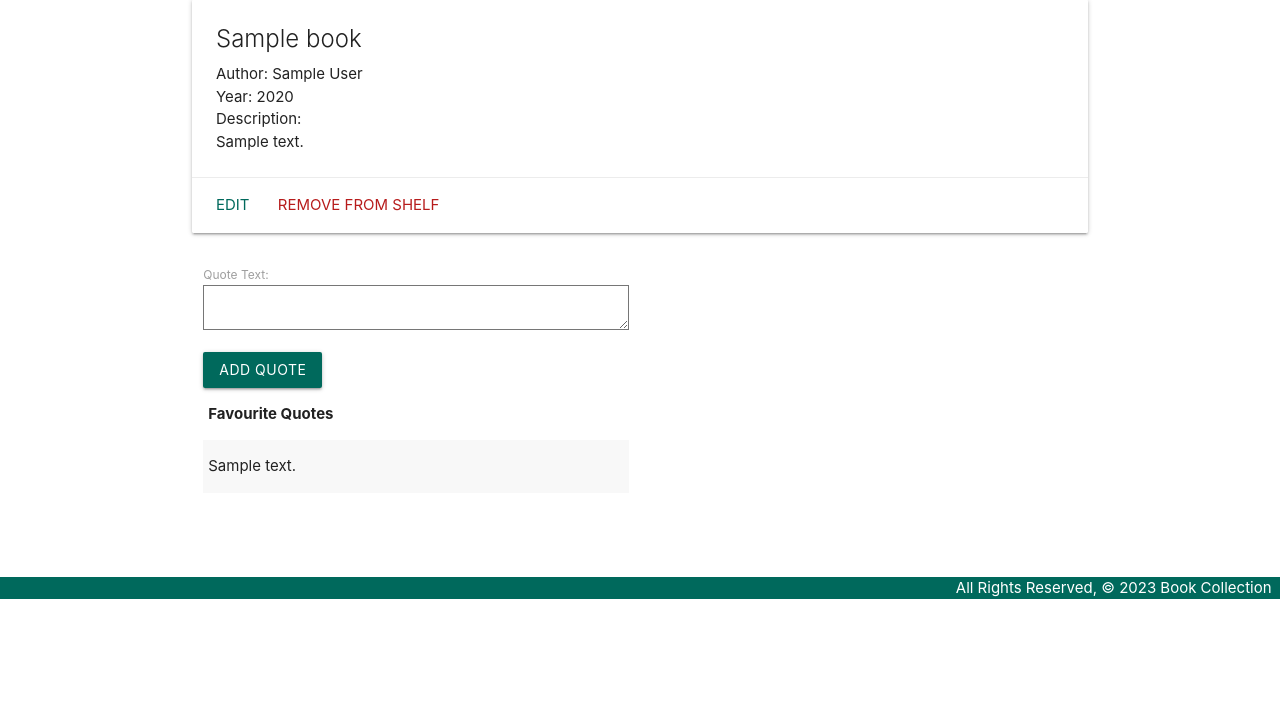
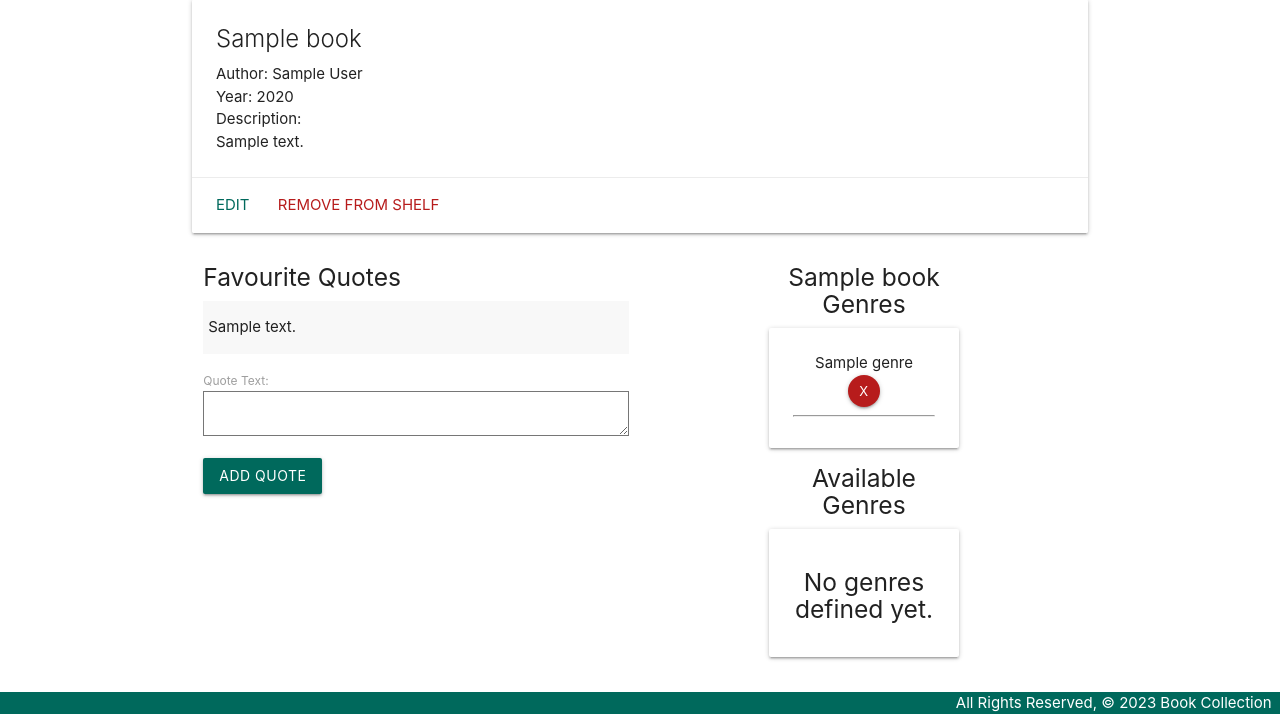
Before and after one commit to reddyfede/book-collection, a Django app: page /books/1/ in a window 1280 px wide. Shown: the part 201-915 px from the top of the page. Before the commit the page ends 800 px from the top, so only its background shows below. Run offline with Django 4.2, Linux system fonts and the light colour scheme; tables that the repository leaves empty hold one stand-in row (values such as "Sample post").

Commit message:
add genre add and delete to book detail page

```diff
--- a/main_app/templates/main_app/book_detail.html
+++ b/main_app/templates/main_app/book_detail.html
@@ -13,23 +13,15 @@
   </div>
   <div class="card-action">
     <a href="{% url 'book_edit' book.id %}" class="teal-text text-darken-3">Edit</a>
-      <a href="{% url 'book_remove' book.id %}"class="red-text text-darken-4">Remove from Shelf</a>
+    <a href="{% url 'book_remove' book.id %}" class="red-text text-darken-4">Remove from Shelf</a>
   </div>
 </div>
 
 <div class="row">
   <div class="col s6">
-
-      <form action="{% url 'add_quote' book.id %}" method="POST">
-        {% csrf_token %}
-        {{ quote_form.as_p }}
-        <input type="submit" class="btn teal darken-3" value="Add Quote">
-      </form>
+    <h5>Favourite Quotes</h5>
 
     <table class="striped">
-        <thead>
-          <tr><th>Favourite Quotes</th></tr>
-        </thead>
       <tbody>
         {% for quote in book.quote_set.all %}
         <tr>
@@ -39,7 +31,64 @@
       </tbody>
     </table>
 
+    <form action="{% url 'add_quote' book.id %}" method="POST">
+      {% csrf_token %}
+      {{ quote_form.as_p }}
+      <input type="submit" class="btn teal darken-3" value="Add Quote">
+    </form>
+
+  </div>
+
+  <div class="col s6 center">
+    <div class="col s3 center"></div>
+    <div class="col s6 center">
+
+      <h5>{{ book.title }} Genres</h5>
+      <div class="card">
+        <div class="card-content">
+          <div>
+            {% if book.genres.count %}
+            {% for genre in book.genres.all %}
+            <div>{{genre.name}}
+              <form action="{% url 'unassoc_genre' book.id genre.id %}" method="POST">
+                {% csrf_token %}
+                <button type="submit" class="btn-floating btn-small red darken-4">X</button>
+              </form>
+            </div>
+            <hr />
+            {% endfor %}
+          </div>
+          {% else %}
+          <h5>No genres defined yet.</h5>
+          {% endif %}
         </div>
       </div>
 
+      <h5>Available Genres</h5>
+      <div class="card">
+        <div class="card-content">
+          <div>
+            {% if not_genres.count %}
+            {% for genre in not_genres %}
+            <div>{{genre.name}}
+              <form action="{% url 'assoc_genre' book.id genre.id %}" method="POST">
+                {% csrf_token %}
+                <button type="submit" class="btn-floating btn-small teal darken-3">+</button>
+              </form>
+            </div>
+            <hr />
+            {% endfor %}
+          </div>
+          {% else %}
+          <h5>No genres defined yet.</h5>
+          {% endif %}
+        </div>
+      </div>
+
+    </div>
+  </div>
+</div>
+
+
+
 {% endblock %}
--- a/main_app/urls.py
+++ b/main_app/urls.py
@@ -10,4 +10,6 @@ urlpatterns = [
     path('books/<int:pk>/edit/', views.BookEdit.as_view(), name='book_edit'),
     path('books/<int:pk>/remove/', views.BookRemove.as_view(), name='book_remove'),
     path('books/<int:book_id>/add_quote/', views.add_quote, name='add_quote'),
+    path('books/<int:book_id>/assoc_genre/<int:genre_id>/', views.assoc_genre, name='assoc_genre'),
+    path('books/<int:book_id>/unassoc_genre/<int:genre_id>/', views.unassoc_genre, name='unassoc_genre'),
 ]
--- a/main_app/views.py
+++ b/main_app/views.py
@@ -45,3 +45,11 @@ def add_quote(request, book_id):
         new_form.book_id = book_id
         new_form.save()
     return redirect('detail', book_id = book_id)
+
+def assoc_genre(request, book_id, genre_id):
+    Book.objects.get(id=book_id).genres.add(genre_id)
+    return redirect('detail', book_id=book_id)
+
+def unassoc_genre(request, book_id, genre_id):
+    Book.objects.get(id=book_id).genres.remove(genre_id)
+    return redirect('detail', book_id=book_id)
```
Lines whose indentation alone changed are shown as unchanged.
